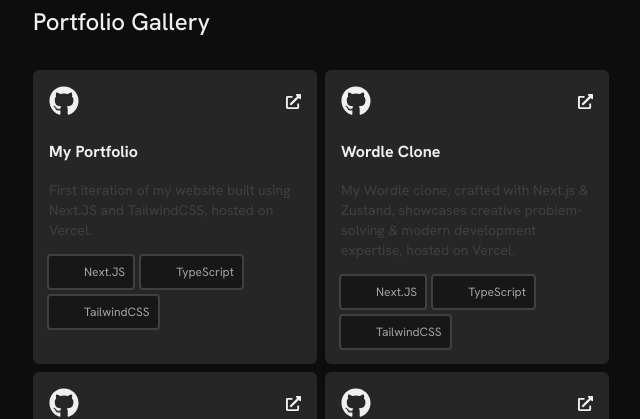
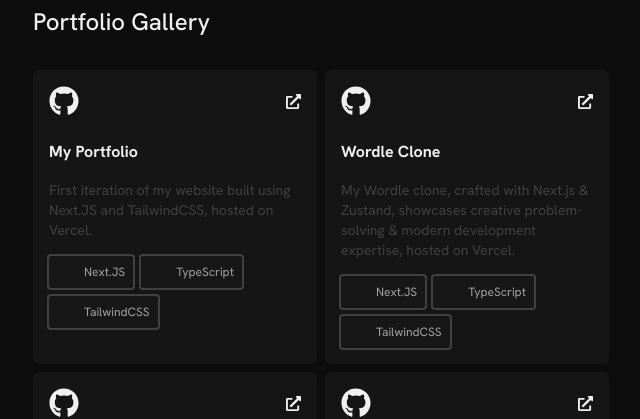
Before and after one commit to rohilvarma/rohil-varma-portfolio, a Next.js app: page /projects in a window 1280 px wide. Shown: the part 146-565 px from the top of the page, without its empty margins (319-959 px from the left). Built offline with nearby package versions, Linux system fonts and the light colour scheme; some icons are missing.

Commit message:
color changes

```diff
--- a/app/globals.css
+++ b/app/globals.css
@@ -1,11 +1,6 @@
 @tailwind base;
 @tailwind components;
 @tailwind utilities;
-
-body {
-  background-color: #0e0d0d;
-  color: #f0f0f0;
-}
 
 @layer components {
   .text-self {
@@ -18,7 +13,7 @@
     @apply relative border-l border-gray-700 ml-2 border-dashed;
   }
   .text-selection {
-    @apply selection:text-[#0e0d0d] selection:bg-[#f0f0f0];
+    @apply selection:text-bg_black selection:bg-text_white;
   }
   .skill-grid {
     @apply grid grid-cols-2 md:grid-cols-4 gap-3 -mt-4 mb-12;
--- a/app/layout.tsx
+++ b/app/layout.tsx
@@ -21,7 +21,7 @@
 }) {
   return (
     <html lang="en">
-      <body className={hankenGrotesk.className}>
+      <body className={`${hankenGrotesk.className} scroll-smooth antialiased bg-bg_black text-text_white`}>
         <div className="mx-6 md:max-w-xl md:mx-auto">
           <Navbar />
           {children}
--- a/components/ProjectCard.tsx
+++ b/components/ProjectCard.tsx
@@ -12,7 +12,7 @@
     })
   }
   return (
-    <div className="bg-neutral-800 rounded-md p-4 hover:translate-x-1 hover:-translate-y-1 duration-300 text-selection">
+    <div className="bg-neutral-900/80 rounded-md p-4 hover:translate-x-1 hover:-translate-y-1 duration-300 text-selection">
       <div className="flex items-center justify-between">
 
         <Link href={repo.githubLink} target="_blank">
--- a/tailwind.config.ts
+++ b/tailwind.config.ts
@@ -8,11 +8,10 @@
   ],
   theme: {
     extend: {
-      backgroundImage: {
-        'gradient-radial': 'radial-gradient(var(--tw-gradient-stops))',
-        'gradient-conic':
-          'conic-gradient(from 180deg at 50% 50%, var(--tw-gradient-stops))',
-      },
+      colors: {
+        bg_black: '#0e0d0d',
+        text_white: '#f0f0f0'
+      }
     },
   },
   plugins: [],
```
